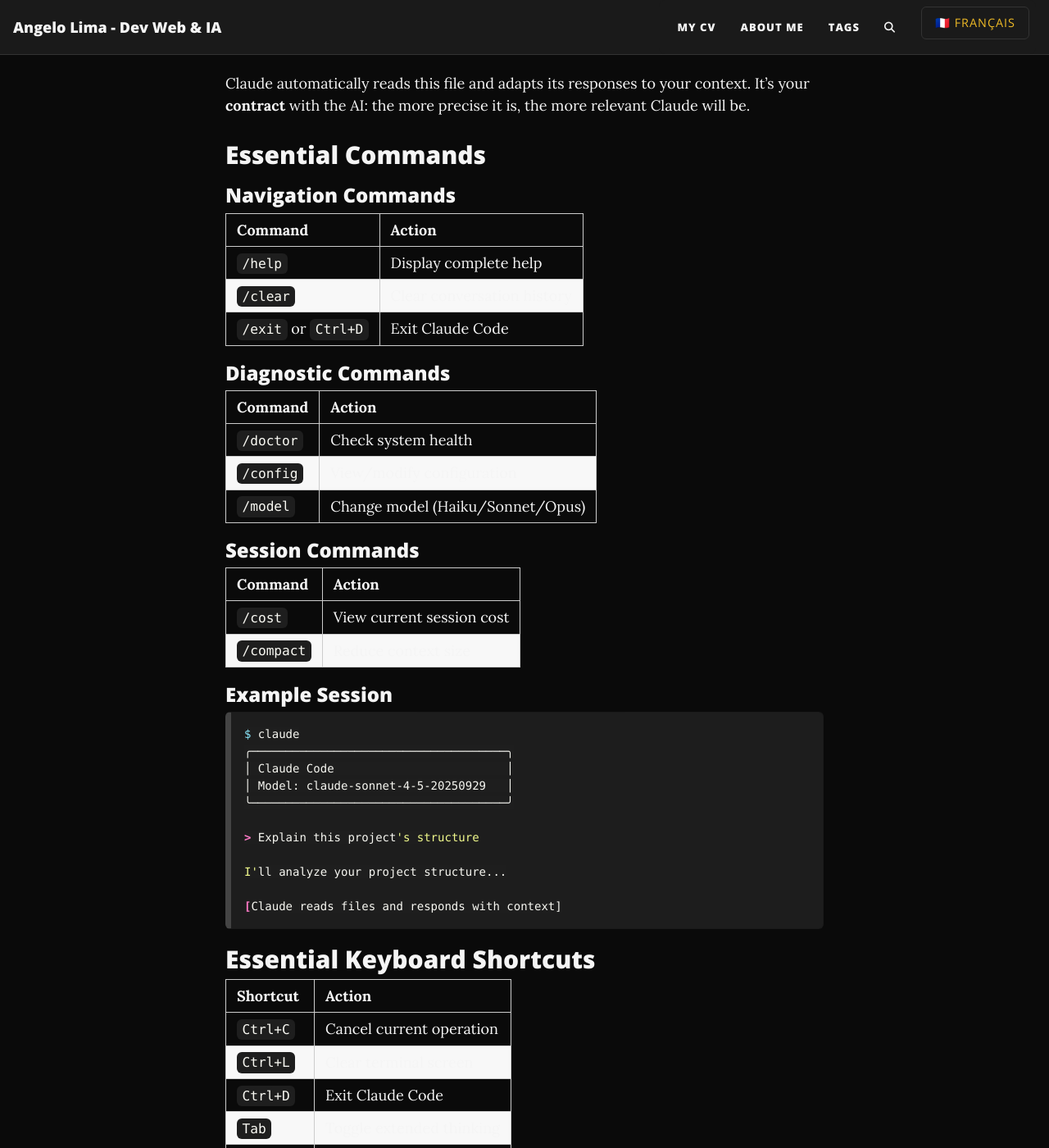
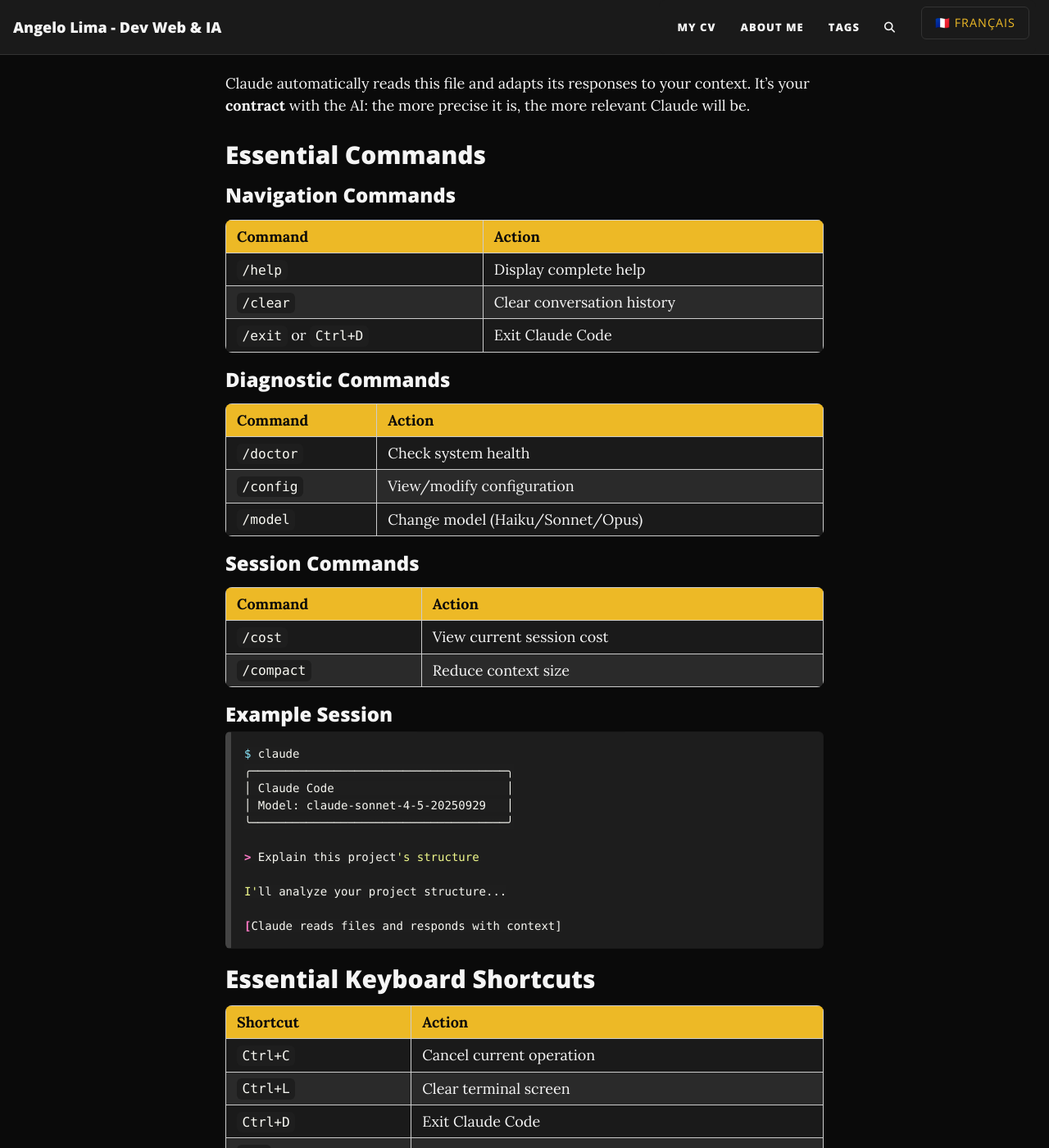
Before and after one commit to Lingelo/angelo-lima.github.io, a Jekyll site: the page built from _posts/2025-12-11-claude-code-installation-first-steps.md, in a window 1280 px wide and 1400 px high, scrolled down 2386 px. Shown: the whole window at 82% size. Built offline with Jekyll 4.4.1, drawn with Linux system fonts in a browser that asks for light colours; comment, search, counter and statistics services are not loaded.

Commit message:
fix: improve table styling for dark theme and remove empty image placeholders
- Add comprehensive table styling for markdown tables with proper dark
  theme colors (alternating rows, golden headers)
- Remove placeholder space when articles have no cover/thumbnail image
  in related posts section

```diff
--- a/_includes/related-posts.html
+++ b/_includes/related-posts.html
@@ -33,17 +33,11 @@ Improves internal linking and user engagement
       <div class="related-posts-grid">
     {% endif %}
 
-        <article class="related-post-card">
+        <article class="related-post-card{% unless post.thumbnail-img or post.cover-img %} no-image{% endunless %}">
           {% assign post_image = post.thumbnail-img | default: post.cover-img %}
           {% if post_image %}
           <div class="related-post-image">
             <img src="{{ post_image | relative_url }}" alt="{{ post.title }}" loading="lazy">
-          </div>
-          {% else %}
-          <div class="related-post-image related-post-no-image">
-            <div class="related-post-placeholder">
-              <i class="fas fa-file-alt"></i>
-            </div>
           </div>
           {% endif %}
 
@@ -121,18 +115,9 @@ Improves internal linking and user engagement
   object-fit: cover;
 }
 
-.related-post-no-image {
-  background: linear-gradient(135deg, var(--navbar-col-dark, #2a2a2a), var(--navbar-border-col-dark, #333));
-  display: flex;
-  align-items: center;
-  justify-content: center;
-  height: 120px;
-}
-
-.related-post-placeholder {
-  color: var(--footer-text-col-dark, #888);
-  font-size: 2em;
-  opacity: 0.6;
+/* Cards without images - no extra spacing */
+.related-post-card.no-image .related-post-content {
+  padding-top: 1rem;
 }
 
 .related-post-content {
--- a/assets/css/dark-theme.css
+++ b/assets/css/dark-theme.css
@@ -264,14 +264,68 @@ blockquote {
   font-style: italic;
 }
 
+/* Table styling for dark theme - Native markdown tables */
+table {
+  background-color: var(--card-bg-dark);
+  color: var(--text-col-dark);
+  width: 100%;
+  margin: 1rem 0;
+  border-collapse: collapse;
+  border-radius: 8px;
+  overflow: hidden;
+}
+
+table th,
+table td {
+  border: 1px solid var(--border-col-dark);
+  padding: 0.75rem 1rem;
+  text-align: left;
+}
+
+table th {
+  background-color: var(--link-col-dark);
+  color: var(--page-col-dark);
+  font-weight: 600;
+}
+
+table tbody tr {
+  background-color: var(--card-bg-dark);
+}
+
+table tbody tr:nth-child(even) {
+  background-color: var(--blockquote-bg-dark);
+}
+
+table tbody tr:hover {
+  background-color: var(--navbar-col-dark);
+}
+
+/* Bootstrap .table class for compatibility */
 .table {
   background-color: var(--card-bg-dark);
-  color: var(--text-col);
+  color: var(--text-col-dark);
 }
 
 .table th,
 .table td {
   border-color: var(--border-col-dark);
+}
+
+.table th {
+  background-color: var(--link-col-dark);
+  color: var(--page-col-dark);
+}
+
+.table tbody tr:nth-child(even) {
+  background-color: var(--blockquote-bg-dark);
+}
+
+.table-striped tbody tr:nth-of-type(odd) {
+  background-color: var(--card-bg-dark);
+}
+
+.table-striped tbody tr:nth-of-type(even) {
+  background-color: var(--blockquote-bg-dark);
 }
 
 /* Buttons and interactive elements */
```
